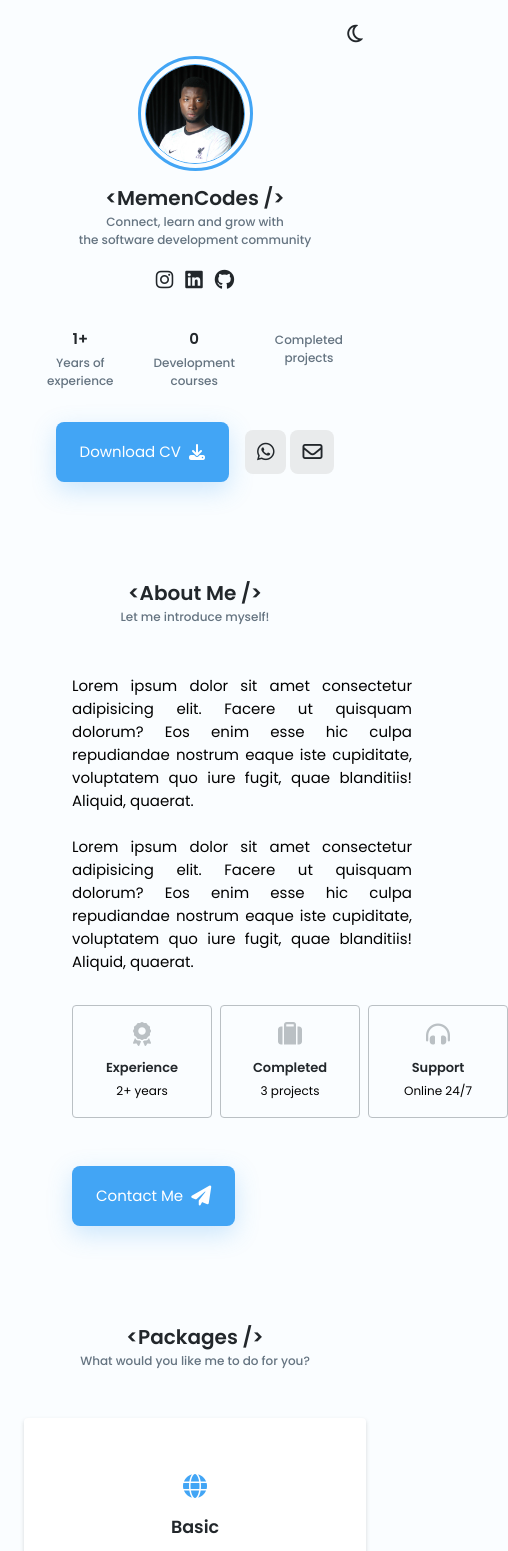
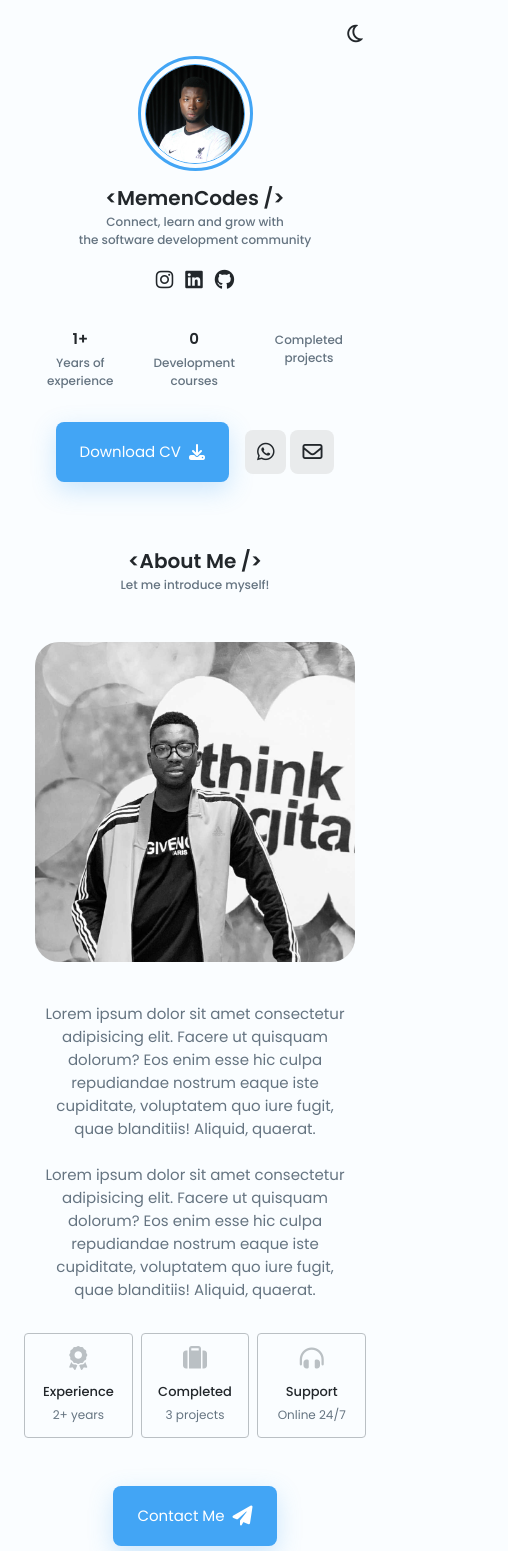
Before and after one commit to oseogbe/memencodes, a Nuxt app: page / in a window 390 px wide. Shown: the top 1551 px of the page, 508 px wide, since content can reach past the window. Built offline with nearby package versions, Linux system fonts and the light colour scheme.

Commit message:
about section mobile responsive update

```diff
--- a/components/AboutMe.vue
+++ b/components/AboutMe.vue
@@ -75,6 +75,8 @@
             }
 
             .about__data {
+                color: var(--text-color);
+
                 .about__heading {
                     font-size: var(--h3-font-size);
                     margin-bottom: 12px;
@@ -84,6 +86,7 @@
                     text-align: justify;
                     padding-right: 6rem;
                     margin-bottom: 2rem;
+
                 }
 
                 .about__info {
@@ -115,4 +118,75 @@
             }
         }
     }
+
+    @media (max-width: 1024px) {
+        .section {
+            padding: 1rem 0;
+        }
+        .about {
+            &__container {
+                grid-template-columns: 1fr;
+                row-gap: 2.5rem;
+
+                .about__img {
+                    width: 440px;
+                }
+
+                .about__data {
+                    text-align: center;
+
+                    .about__description {
+                        text-align: center;
+                        padding: 0 4rem;
+                        margin-bottom: 2rem;
+                    }
+
+                    .about__info {
+                        justify-content: center;
+
+                        .about__box {
+                            padding: .75rem .5rem;
+                        }
+                    }
+                }
+            }
+        }
+    }
+
+    @media (max-width: 768px) {
+        .about {
+            &__container {
+                .about__img {
+                    width: 360px;
+                }
+            }
+        }
+    }
+
+    @media (max-width: 576px) {
+        .about {
+            &__container {
+                .about__img {
+                    width: 320px;
+                }
+
+                .about__data {
+                    .about__description {
+                        padding: 0 1rem;
+                    }
+
+                    .about__info {
+                        grid-template-columns: repeat(3, 1fr);
+
+                        .about__box {
+                            .about__title {
+                                font-weight: 500;
+                            }
+                        }
+                    }
+                }
+            }
+        }
+    }
+
 </style>
```
